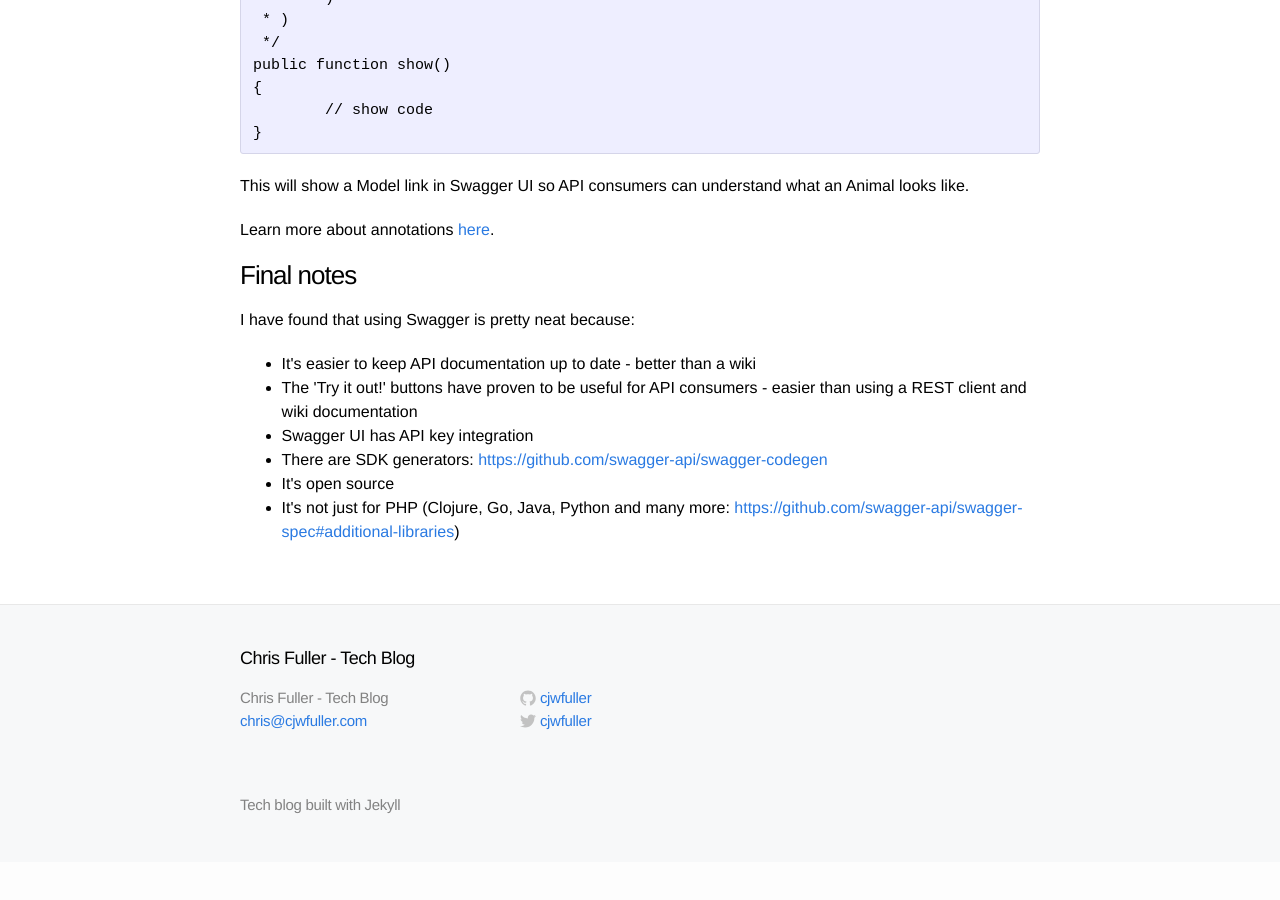
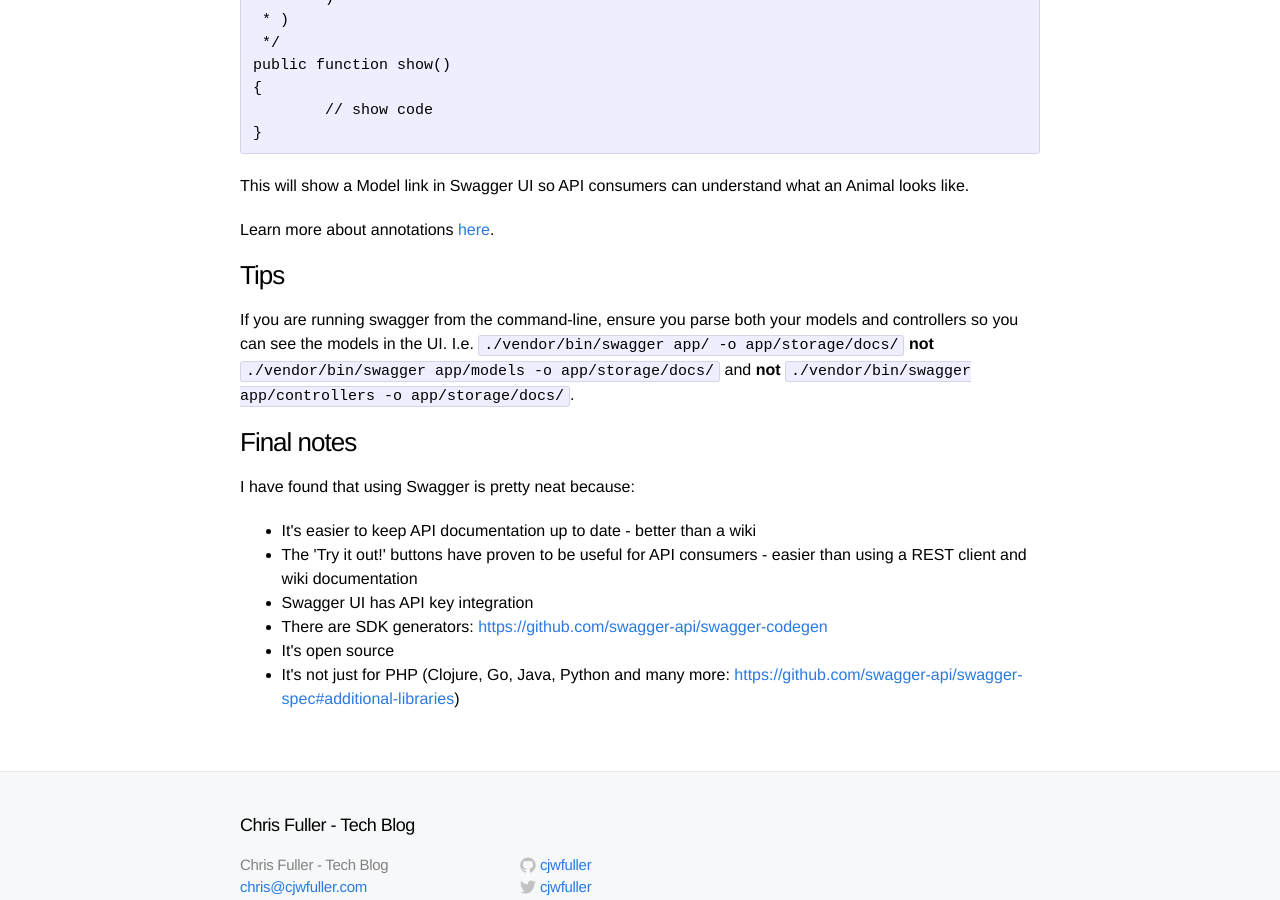
Before and after one commit to cjwfuller/cjwfuller.github.io, a Jekyll site: the page built from _posts/2015-5-30-swaggervel.html, in a window 1280 px wide and 900 px high, scrolled down 3972 px. Built offline with Jekyll 4.4.1, drawn with Linux system fonts in a browser that asks for light colours; nearby versions of some CDN libraries; comment, search, counter and statistics services are not loaded; before the commit the page ends 4834 px from its top, so only the background shows below that.

Commit message:
add tips to swagger post

```diff
--- a/_posts/2015-5-30-swaggervel.html
+++ b/_posts/2015-5-30-swaggervel.html
@@ -145,6 +145,10 @@
 </pre>
 <p>This will show a Model link in Swagger UI so API consumers can understand what an Animal looks like.</p>
 <p>Learn more about annotations <a href="http://zircote.com/swagger-php/annotations.html">here</a>.</p>
+<h3>Tips</h3>
+<p>
+If you are running swagger from the command-line, ensure you parse both your models and controllers so you can see the models in the UI.  I.e. <code>./vendor/bin/swagger app/ -o app/storage/docs/</code> <strong>not </strong><code>./vendor/bin/swagger app/models -o app/storage/docs/</code> and <strong> not </strong><code> ./vendor/bin/swagger app/controllers -o app/storage/docs/</code>.
+</p>
 <h3>Final notes</h3>
 I have found that using Swagger is pretty neat because:
 <ul>
```
